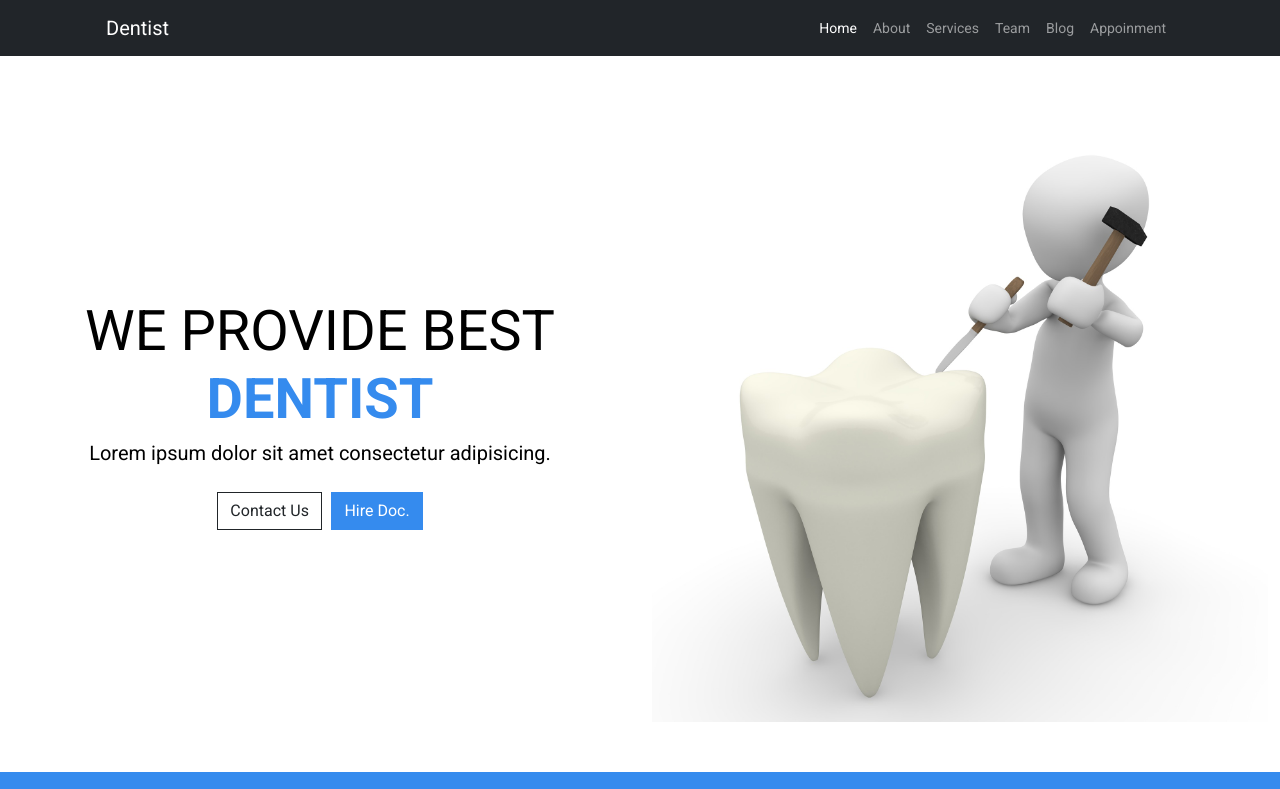
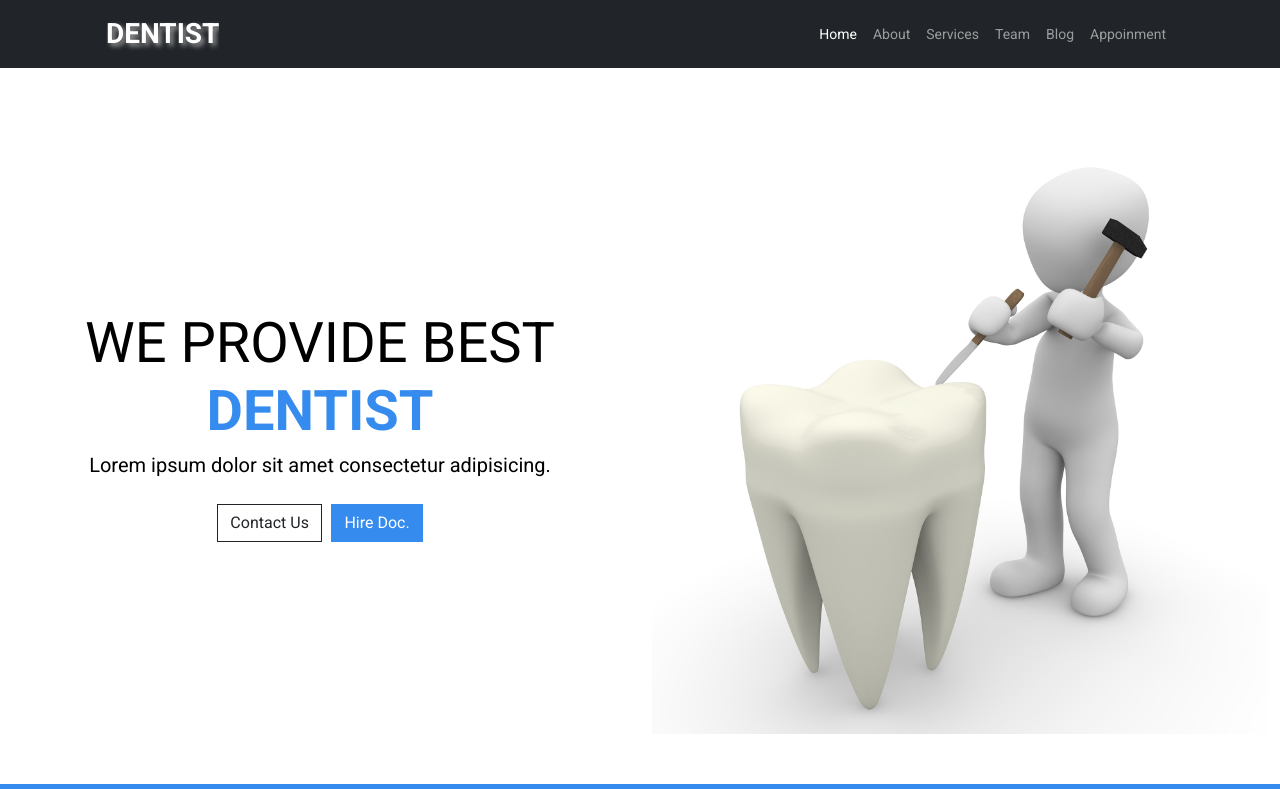
Before and after one commit to iamrokibul/Project-Dentist, a plain HTML site: page index.html in a window 1280 px wide. Shown: the top 789 px of the page. Drawn offline with Linux system fonts and the light colour scheme.

Commit message:
6th commit

```diff
--- a/assets/css/style.css
+++ b/assets/css/style.css
@@ -43,6 +43,7 @@ section, .immidiate_action{
 }
 .section-title h2{
     position: relative;
+    font-weight: 700;
 }
 .section-title h2:after {
     background: #358bee;
@@ -51,6 +52,13 @@ section, .immidiate_action{
     height: 5px;
     margin: 15px auto;
     width: 80px;
+}
+/* Navigation Bar  */
+.navbar-brand {
+    font-size: 2em;
+    font-weight: 700;
+    text-transform: uppercase;
+    text-shadow: 3px 3px 5px #a1a1a1;
 }
 /* Hero area  */
 .hero_area{
```
